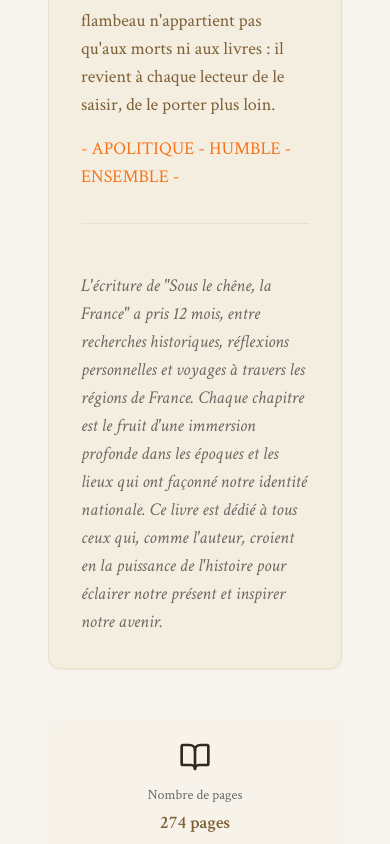
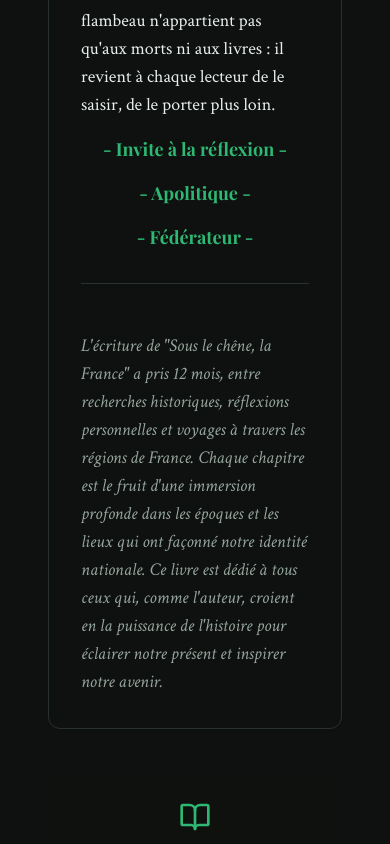
Before and after one commit to Jerem33320/souslechene, a React (Vite) app: page / in a window 390 px wide. Shown: the part 2600-3444 px from the top of the page. Built offline with nearby package versions, Linux system fonts and the light colour scheme.

Commit message:
change css ambiance of the page

```diff
--- a/src/components/AboutBookDetails.tsx
+++ b/src/components/AboutBookDetails.tsx
@@ -33,7 +33,7 @@ export const AboutBookDetails = () => {
         >
           <div className="mb-3">{item.icon}</div>
           <p className="text-sm text-muted-foreground">{item.label}</p>
-          <p className="text-lg font-semibold text-sepia-dark mt-1">{item.value}</p>
+          <p className="text-lg font-semibold text-sepia-white mt-1">{item.value}</p>
         </div>
       ))}
     </div>
--- a/src/components/AboutSection.tsx
+++ b/src/components/AboutSection.tsx
@@ -9,40 +9,46 @@ export const AboutSection = () => {
           <h2 className="font-playfair text-3xl md:text-4xl font-bold text-primary mb-6">
             À propos du livre
           </h2>
-          <p className="font-crimson text-lg text-sepia-dark">
+          <p className="font-crimson text-lg text-sepia-white">
             Roman historique
           </p>
         </div>
 
         <Card className="p-8 md:p-12 bg-card border-sepia-light shadow-medium">
           <div className="prose prose-lg max-w-none font-crimson text-foreground leading-relaxed">
-            <p className="text-xl text-sepia-dark first-letter:text-6xl first-letter:font-playfair first-letter:font-bold first-letter:text-primary first-letter:float-left first-letter:mr-3 first-letter:mt-1">
+            <p className="text-xl text-sepia-white first-letter:text-6xl first-letter:font-playfair first-letter:font-bold first-letter:text-primary first-letter:float-left first-letter:mr-3 first-letter:mt-1">
               À travers les âges, des forêts celtiques, en passant par les barricades de 1789 jusqu'à notre ère,
               ce livre caché sous un grand chêne, remonte le fil de notre histoire pour y redécouvrir la fierté
               d'un peuple, la constance d'une idée, la quête inlassable de liberté, de justice et d'universel.
             </p>
 
-            <p className="mt-4 text-lg md:text-xl text-sepia-dark">
+            <p className="mt-4 text-lg md:text-xl text-sepia-white">
               Sous la plume d'un vieil ermite, témoin de l'éternité des peuples et des révolutions, la France se
               raconte comme on évoque une flamme : fragile, vacillante, mais inextinguible. De Vercingétorix à
               Jeanne d'Arc, de Montaigne à Robespierre, l'ouvrage explore les grandes étapes d'un destin collectif
               unique, nourri de sang, de mots, et de visions.
             </p>
 
-            <p className="mt-4 text-lg md:text-xl text-sepia-dark">
+            <p className="mt-4 text-lg md:text-xl text-sepia-white">
               Ce livre est une ode à la mémoire et au vécu, mais aussi la quête d'un avenir. Il invite chaque
               lecteur à se réapproprier les racines profondes de notre nation, à renouer avec l'idéal républicain,
               et à porter haut les valeurs qui, depuis deux mille ans, forgent la singularité française.
             </p>
 
-            <p className="mt-4 text-lg md:text-xl text-sepia-dark">
+            <p className="mt-4 text-lg md:text-xl text-sepia-white">
               Ce récit ne peut être qu'un résumé de l'histoire, mais plus encore une méditation partagée, un acte
               de transmission et de résistance. À l'heure des doutes et des replis, il rappelle que l'Histoire
               n'est pas un fardeau : elle est un flambeau. Mais ce flambeau n'appartient pas qu'aux morts ni aux
               livres : il revient à chaque lecteur de le saisir, de le porter plus loin.
             </p>
-            <p className="mt-4 text-lg md:text-xl text-orange-500">
-                - APOLITIQUE - HUMBLE - ENSEMBLE -
+            <p className="mt-4 text-lg md:text-xl text-primary font-playfair font-bold text-center">
+                - Invite à la réflexion -
+            </p>
+            <p className="mt-4 text-lg md:text-xl text-primary font-playfair font-bold text-center">
+                - Apolitique -
+            </p>
+            <p className="mt-4 text-lg md:text-xl text-primary font-playfair font-bold text-center">
+                - Fédérateur -
             </p>
           </div>
 
--- a/src/components/Footer.tsx
+++ b/src/components/Footer.tsx
@@ -4,7 +4,7 @@ import pinterest from "@/assets/pinte.png";
 
 export const Footer = () => {
   return (
-    <footer className="bg-primary text-primary-foreground py-12 px-4">
+    <footer className="bg-parchment text-white-foreground py-12 px-4">
       <div className="container mx-auto max-w-6xl">
         <div className="grid md:grid-cols-4 gap-8 text-center md:text-left">
           <div>
@@ -94,7 +94,7 @@ export const Footer = () => {
           </div>
         </div>
 
-        <div className="border-t border-primary-foreground/20 mt-8 pt-8 text-center">
+        <div className="border-t border-white-foreground/20 mt-8 pt-8 text-center">
           <p className="font-crimson text-sm opacity-75">
             © 2025 Sous le chêne, la France. Tous droits réservés.
           </p>
--- a/src/components/HeroSection.tsx
+++ b/src/components/HeroSection.tsx
@@ -11,10 +11,10 @@ export const HeroSection = () => {
           <h1 className="font-playfair text-4xl md:text-6xl lg:text-7xl font-bold text-primary leading-tight">
             Sous le chêne,
             <br />
-            <span className="text-sepia-dark">la France</span>
+            <span className="text-sepia-white">la France</span>
           </h1>
 
-          <p className="font-crimson text-lg md:text-xl text-sepia-dark leading-relaxed max-w-xl">
+          <p className="font-crimson text-lg md:text-xl text-sepia-white leading-relaxed max-w-xl">
           Un voyage à travers l’histoire et la culture de ce pays, guidé par la voix d’un humble ermite, ponctué de points mystères qui éclairent des dimensions méconnues et de points personnages qui incarnent les grandes figures de la France.
           </p>
 
--- a/src/index.css
+++ b/src/index.css
@@ -2,127 +2,136 @@
 @tailwind components;
 @tailwind utilities;
 
-/* Design system for "Sous le chêne, la France" - Academic Literary Theme
-   Palette: sépia, beige, noir et blanc (manuscrits anciens)
-   All colors MUST be HSL.
+/* Design system "Black & Metal Green"
+   Palette: noir profond + vert métal (accents, glow)
+   Toutes les couleurs en HSL.
 */
 
 @layer base {
   :root {
-    /* Core Literary Theme Colors */
-    --background: 45 29% 97%; /* Beige très clair - parchemin */
-    --foreground: 36 33% 15%; /* Brun foncé - encre ancienne */
+    /* Core Dark Theme */
+    --background: 150 8% 3%;    /* Noir avec très légère teinte verte */
+    --foreground: 150 15% 92%;  /* Presque blanc, légèrement froid/vert */
 
-    --card: 41 47% 92%; /* Sépia clair */
-    --card-foreground: 36 33% 15%;
+    --card: 150 8% 6%;          /* Panneau sombre */
+    --card-foreground: 150 15% 92%;
 
-    --popover: 45 29% 97%;
-    --popover-foreground: 36 33% 15%;
+    --popover: 150 8% 5%;
+    --popover-foreground: 150 15% 92%;
 
-    /* Primary - Brun académique noble */
-    --primary: 36 33% 15%; /* Brun foncé élégant */
-    --primary-foreground: 45 29% 97%;
-    --primary-hover: 36 33% 25%; /* Plus clair au survol */
+    /* Primary — "metal green" */
+    --primary: 150 60% 45%;           /* Vert métal (émeraude/néon mesuré) */
+    --primary-foreground: 150 10% 3%; /* Texte sur bouton vert: quasi noir */
+    --primary-hover: 150 60% 52%;     /* Légèrement plus lumineux au survol */
 
-    /* Secondary - Sépia doux */
-    --secondary: 41 47% 85%; /* Sépia moyen */
-    --secondary-foreground: 36 33% 15%;
+    /* Secondary — gris acier verdâtre */
+    --secondary: 160 8% 14%;
+    --secondary-foreground: 150 12% 88%;
 
-    /* Muted - Tons neutres */
-    --muted: 41 30% 90%; /* Beige sépia très clair */
-    --muted-foreground: 45 4% 40%; /* Gris sépia */
+    /* Muted — surfaces discrètes */
+    --muted: 160 6% 12%;
+    --muted-foreground: 150 8% 62%;
 
-    /* Accent - Or antique subtil */
-    --accent: 41 47% 75%; /* Sépia plus prononcé */
-    --accent-foreground: 36 33% 15%;
+    /* Accent — éclat vert métal */
+    --accent: 152 55% 50%;
+    --accent-foreground: 150 10% 3%;
 
-    --destructive: 0 84.2% 60.2%;
-    --destructive-foreground: 210 40% 98%;
+    /* Destructive (rouge cohérent sur fond sombre) */
+    --destructive: 0 72% 48%;
+    --destructive-foreground: 0 0% 100%;
 
-    --border: 41 30% 85%; /* Bordures sépia délicates */
-    --input: 41 30% 90%;
-    --ring: 36 33% 15%;
+    /* Strokes, inputs, focus */
+    --border: 160 8% 18%;
+    --input: 160 8% 14%;
+    --ring: 150 60% 45%; /* Halo vert métal */
 
-    --radius: 0.75rem; /* Coins plus arrondis pour élégance */
+    --radius: 0.75rem;
 
-    /* Literary specific tokens */
-    --parchment: 45 35% 95%; /* Fond parchemin */
-    --ink: 36 33% 15%; /* Encre principale */
-    --sepia-light: 41 47% 85%; /* Sépia clair */
-    --sepia-medium: 41 47% 70%; /* Sépia moyen */
-    --sepia-dark: 36 40% 35%; /* Sépia foncé */
-    --antique-gold: 45 65% 75%; /* Or antique subtil */
+    /* Tokens spécifiques (adaptés au thème) */
+    --parchment: 150 8% 6%;      /* Ancien "parchment" -> panneau sombre */
+    --ink: 150 15% 92%;          /* Texte principal clair */
+    --sepia-light: 160 8% 18%;   /* Remplacé par un gris-vert clair */
+    --sepia-medium: 160 8% 24%;
+    --sepia-dark: 160 8% 12%;
+    --antique-gold: 55 80% 55%;  /* Option: micro-accents dorés si besoin */
 
-    /* Gradients for elegant effects */
-    --gradient-parchment: linear-gradient(135deg, hsl(45 35% 95%), hsl(41 47% 92%));
-    --gradient-sepia: linear-gradient(180deg, hsl(41 47% 85%), hsl(36 40% 75%));
-    --gradient-hero: linear-gradient(135deg, hsl(45 29% 97%) 0%, hsl(41 47% 92%) 50%, hsl(36 40% 85%) 100%);
+    /* Gradients (effet métal/néon) */
+    --gradient-parchment: linear-gradient(
+      135deg,
+      hsl(150 8% 6%) 0%,
+      hsl(160 8% 12%) 50%,
+      hsl(150 8% 6%) 100%
+    );
+    --gradient-sepia: linear-gradient(
+      180deg,
+      hsl(150 60% 45% / 0.12),
+      hsl(150 60% 45% / 0.06)
+    );
+    --gradient-hero: linear-gradient(
+      135deg,
+      hsl(150 8% 3%) 0%,
+      hsl(150 8% 6%) 40%,
+      hsl(150 60% 45% / 0.10) 100%
+    );
 
-    /* Shadows with sepia tones */
-    --shadow-subtle: 0 2px 8px hsl(36 33% 15% / 0.05);
-    --shadow-medium: 0 4px 16px hsl(36 33% 15% / 0.08);
-    --shadow-strong: 0 8px 32px hsl(36 33% 15% / 0.12);
+    /* Ombres avec glow vert subtil */
+    --shadow-subtle: 0 2px 8px hsl(150 60% 45% / 0.10), 0 1px 0 hsl(0 0% 0% / 0.4);
+    --shadow-medium: 0 6px 20px hsl(150 60% 45% / 0.14), 0 2px 0 hsl(0 0% 0% / 0.5);
+    --shadow-strong: 0 12px 40px hsl(150 60% 45% / 0.18), 0 4px 0 hsl(0 0% 0% / 0.55);
 
-    /* Transitions */
-    --transition-elegant: all 0.4s cubic-bezier(0.4, 0, 0.2, 1);
-    --transition-subtle: all 0.3s ease-in-out;
-
-    /* Sidebar (si nécessaire) */
-    --sidebar-background: 41 47% 92%;
-    --sidebar-foreground: 36 33% 15%;
-    --sidebar-primary: 36 33% 15%;
-    --sidebar-primary-foreground: 45 29% 97%;
-    --sidebar-accent: 41 47% 85%;
-    --sidebar-accent-foreground: 36 33% 15%;
-    --sidebar-border: 41 30% 85%;
-    --sidebar-ring: 36 33% 15%;
+    /* Sidebar */
+    --sidebar-background: 150 8% 4%;
+    --sidebar-foreground: 150 15% 92%;
+    --sidebar-primary: 150 60% 45%;
+    --sidebar-primary-foreground: 150 10% 3%;
+    --sidebar-accent: 152 55% 50%;
+    --sidebar-accent-foreground: 150 10% 3%;
+    --sidebar-border: 160 8% 18%;
+    --sidebar-ring: 150 60% 45%;
   }
 
+  /* Le thème est déjà dark; on garde .dark identique pour simplicité.
+     Si tu veux un mode "ultra dark", voici une légère variation. */
   .dark {
-    --background: 222.2 84% 4.9%;
-    --foreground: 210 40% 98%;
+    --background: 150 10% 2.5%;
+    --foreground: 150 18% 94%;
 
-    --card: 222.2 84% 4.9%;
-    --card-foreground: 210 40% 98%;
+    --card: 150 8% 5%;
+    --card-foreground: 150 18% 94%;
 
-    --popover: 222.2 84% 4.9%;
-    --popover-foreground: 210 40% 98%;
+    --popover: 150 8% 4%;
+    --popover-foreground: 150 18% 94%;
 
-    --primary: 210 40% 98%;
-    --primary-foreground: 222.2 47.4% 11.2%;
+    --primary: 150 62% 48%;
+    --primary-foreground: 150 10% 3%;
+    --secondary: 160 9% 12%;
+    --secondary-foreground: 150 16% 90%;
 
-    --secondary: 217.2 32.6% 17.5%;
-    --secondary-foreground: 210 40% 98%;
+    --muted: 160 7% 10%;
+    --muted-foreground: 150 10% 64%;
 
-    --muted: 217.2 32.6% 17.5%;
-    --muted-foreground: 215 20.2% 65.1%;
+    --accent: 152 58% 52%;
+    --accent-foreground: 150 10% 3%;
 
-    --accent: 217.2 32.6% 17.5%;
-    --accent-foreground: 210 40% 98%;
+    --destructive: 0 74% 46%;
+    --destructive-foreground: 0 0% 100%;
 
-    --destructive: 0 62.8% 30.6%;
-    --destructive-foreground: 210 40% 98%;
+    --border: 160 8% 16%;
+    --input: 160 8% 12%;
+    --ring: 150 62% 48%;
 
-    --border: 217.2 32.6% 17.5%;
-    --input: 217.2 32.6% 17.5%;
-    --ring: 212.7 26.8% 83.9%;
-    --sidebar-background: 240 5.9% 10%;
-    --sidebar-foreground: 240 4.8% 95.9%;
-    --sidebar-primary: 224.3 76.3% 48%;
-    --sidebar-primary-foreground: 0 0% 100%;
-    --sidebar-accent: 240 3.7% 15.9%;
-    --sidebar-accent-foreground: 240 4.8% 95.9%;
-    --sidebar-border: 240 3.7% 15.9%;
-    --sidebar-ring: 217.2 91.2% 59.8%;
+    --sidebar-background: 150 10% 2.5%;
+    --sidebar-foreground: 150 18% 94%;
+    --sidebar-primary: 150 62% 48%;
+    --sidebar-primary-foreground: 150 10% 3%;
+    --sidebar-accent: 152 58% 52%;
+    --sidebar-accent-foreground: 150 10% 3%;
+    --sidebar-border: 160 8% 16%;
+    --sidebar-ring: 150 62% 48%;
   }
 }
 
 @layer base {
-  * {
-    @apply border-border;
-  }
-
-  body {
-    @apply bg-background text-foreground;
-  }
+  * { @apply border-border; }
+  body { @apply bg-background text-foreground; }
 }
```
Also changed, not shown: src/components/AuthorSection.tsx (+5 -5 lines), src/components/EngagementSection.tsx (+11 -11 lines), src/components/ExtraitsSection.tsx (+5 -5 lines), src/components/Navigation.tsx (+10 -4 lines), src/components/ui/button.tsx (+4 -3 lines).
